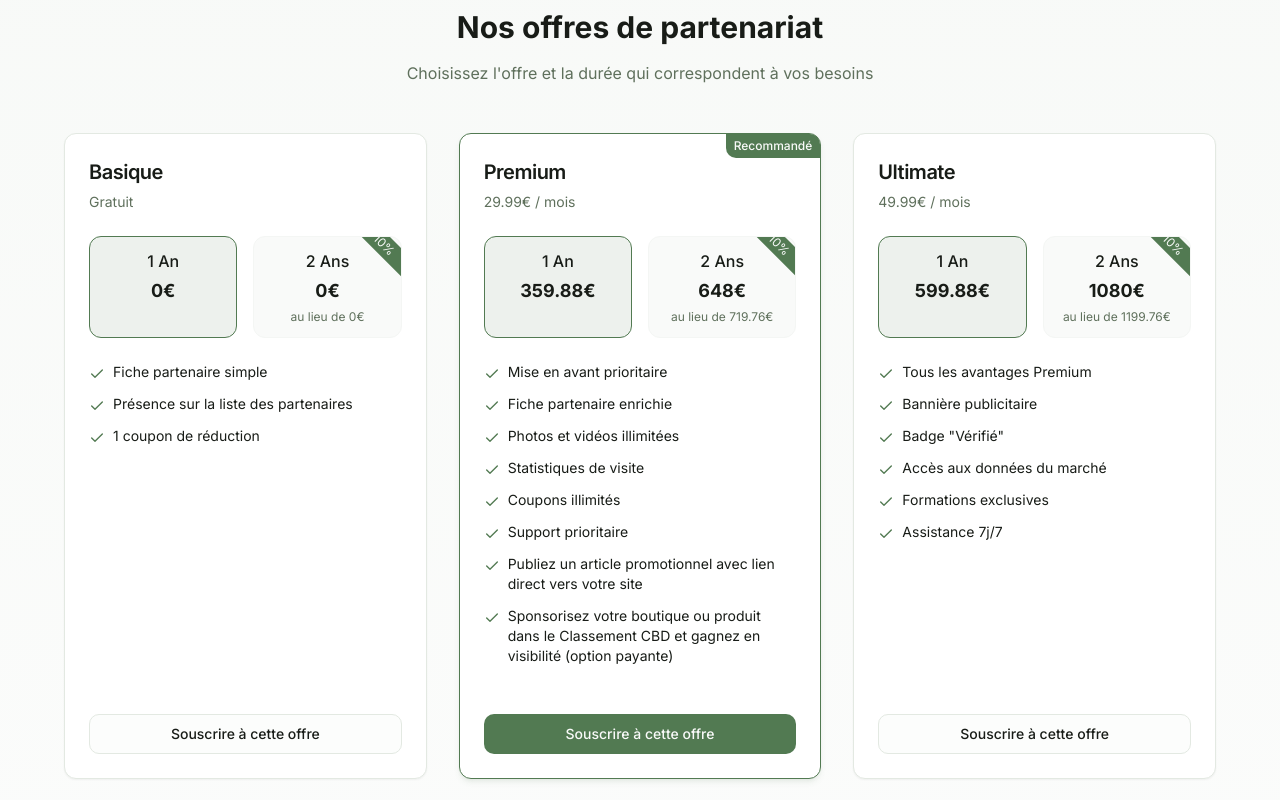
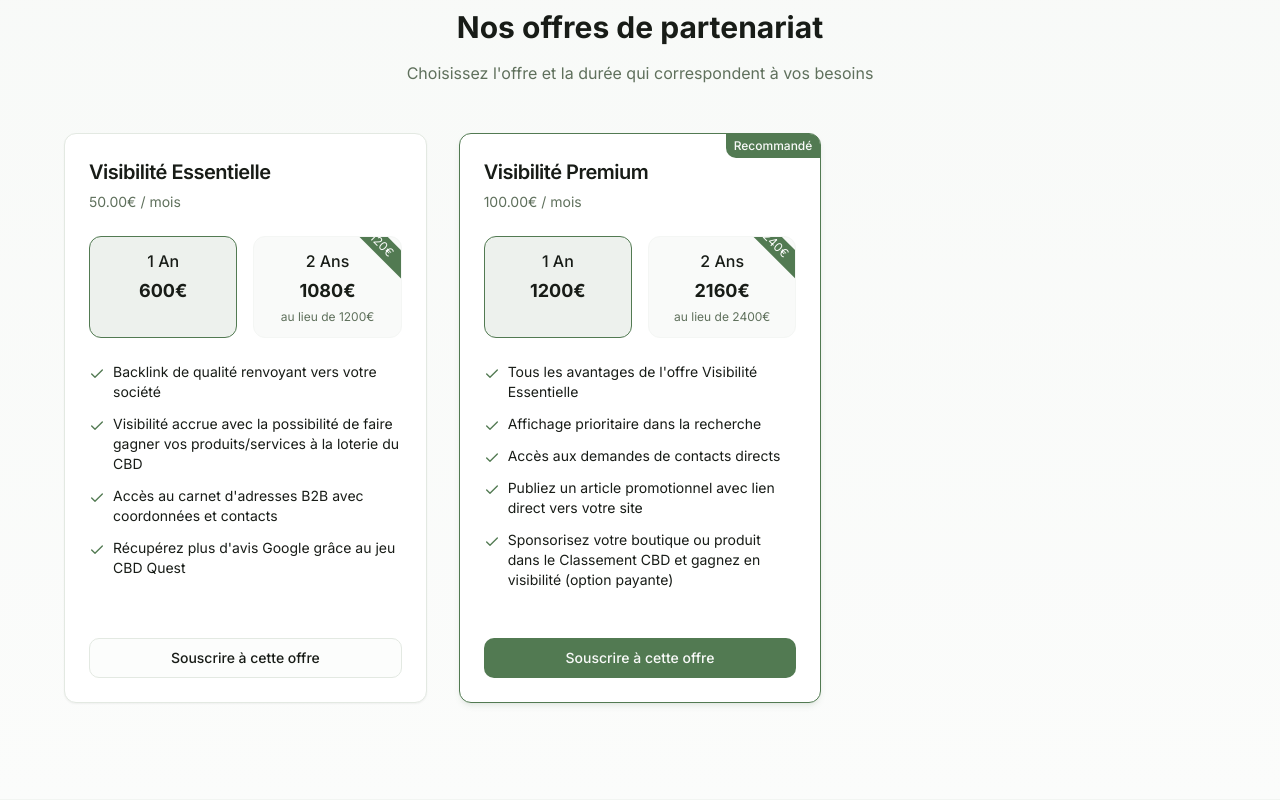
Before and after one commit to Nickotaurus/cbdconnectpeople, a React (Vite) app: page /partners/subscription in a window 1280 px wide. Shown: the part 1240-2040 px from the top of the page. Built offline with nearby package versions, Linux system fonts and the light colour scheme.

Commit message:
Refactor: Align partner subscription offers
Update the partner subscription page to match the e-commerce subscription page's offer structure and content.

```diff
--- a/src/data/subscriptionData.ts
+++ b/src/data/subscriptionData.ts
@@ -2,26 +2,24 @@
 export const subscriptionPlans = [
   {
     id: "basic",
-    name: "Basique",
-    price: 0,
+    name: "Visibilité Essentielle",
+    price: 50.00,
     features: [
-      "Fiche partenaire simple",
-      "Présence sur la liste des partenaires",
-      "1 coupon de réduction",
+      "Backlink de qualité renvoyant vers votre société",
+      "Visibilité accrue avec la possibilité de faire gagner vos produits/services à la loterie du CBD",
+      "Accès au carnet d'adresses B2B avec coordonnées et contacts",
+      "Récupérez plus d'avis Google grâce au jeu CBD Quest"
     ],
     isPopular: false,
   },
   {
     id: "premium",
-    name: "Premium",
-    price: 29.99,
+    name: "Visibilité Premium",
+    price: 100.00,
     features: [
-      "Mise en avant prioritaire",
-      "Fiche partenaire enrichie",
-      "Photos et vidéos illimitées",
-      "Statistiques de visite",
-      "Coupons illimités",
-      "Support prioritaire",
+      "Tous les avantages de l'offre Visibilité Essentielle",
+      "Affichage prioritaire dans la recherche",
+      "Accès aux demandes de contacts directs",
       "Publiez un article promotionnel avec lien direct vers votre site",
       "Sponsorisez votre boutique ou produit dans le Classement CBD et gagnez en visibilité (option payante)",
     ],
--- a/src/pages/PartnersSubscriptionPage.tsx
+++ b/src/pages/PartnersSubscriptionPage.tsx
@@ -1,3 +1,4 @@
+
 import { useState } from 'react';
 import { useNavigate, useLocation } from 'react-router-dom';
 import { Button } from "@/components/ui/button";
@@ -76,6 +77,20 @@ const PartnersSubscriptionPage = () => {
     }
   ];
 
+  // Calculer les prix pour les durées différentes (1 an et 2 ans)
+  const calculatePrices = (plan: typeof subscriptionPlans[0]) => {
+    // Prix pour 1 an
+    const yearlyPrice = Math.round(plan.price * 12);
+
+    // Prix pour 2 ans avec réduction de 10%
+    const biennialPrice = Math.round(plan.price * 24 * 0.9);
+
+    // Économies (différence entre prix normal pour 2 ans et prix avec réduction)
+    const savings = Math.round(plan.price * 24) - biennialPrice;
+
+    return { yearlyPrice, biennialPrice, savings };
+  };
+
   return (
     <div className="min-h-screen bg-gradient-to-b from-primary/5 to-background">
       {/* Hero Section */}
@@ -124,7 +139,10 @@ const PartnersSubscriptionPage = () => {
         </div>
 
         <div className="grid md:grid-cols-3 gap-8 max-w-6xl mx-auto">
-          {subscriptionPlans.map((plan) => (
+          {subscriptionPlans.slice(0, 2).map((plan) => {
+            const prices = calculatePrices(plan);
+
+            return (
               <Card
                 key={plan.id}
                 className={`overflow-visible relative flex flex-col ${
@@ -157,7 +175,7 @@ const PartnersSubscriptionPage = () => {
                       onClick={() => handleSelectDuration(plan.id, "1")}
                     >
                       <p className="font-medium">1 An</p>
-                    <p className="text-lg font-bold mt-1">{plan.price * 12}€</p>
+                      <p className="text-lg font-bold mt-1">{prices.yearlyPrice}€</p>
                     </div>
 
                     <div
@@ -169,12 +187,12 @@ const PartnersSubscriptionPage = () => {
                       onClick={() => handleSelectDuration(plan.id, "2")}
                     >
                       <div className="absolute -right-7 -top-1 bg-primary text-primary-foreground px-8 py-0.5 text-xs rotate-45">
-                      -10%
+                        -{prices.savings}€
                       </div>
                       <p className="font-medium">2 Ans</p>
-                    <p className="text-lg font-bold mt-1">{Math.round(plan.price * 24 * 0.9)}€</p>
+                      <p className="text-lg font-bold mt-1">{prices.biennialPrice}€</p>
                       <p className="text-xs text-muted-foreground mt-1">
-                      au lieu de {plan.price * 24}€
+                        au lieu de {prices.yearlyPrice * 2}€
                       </p>
                     </div>
                   </div>
@@ -221,8 +239,8 @@ const PartnersSubscriptionPage = () => {
                           <p className="text-sm font-medium">
                             Montant total : {
                               selectedDurations[plan.id] === "1"
-                              ? plan.price * 12
-                              : Math.round(plan.price * 24 * 0.9)
+                                ? prices.yearlyPrice
+                                : prices.biennialPrice
                             }€
                           </p>
                         </div>
@@ -242,7 +260,8 @@ const PartnersSubscriptionPage = () => {
                   </Dialog>
                 </CardFooter>
               </Card>
-          ))}
+            );
+          })}
         </div>
       </div>
 
```
Lines whose indentation alone changed are shown as unchanged.
